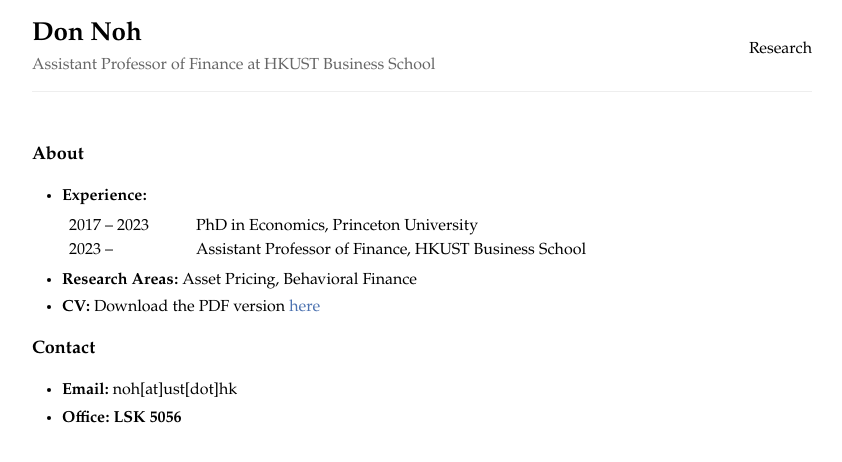
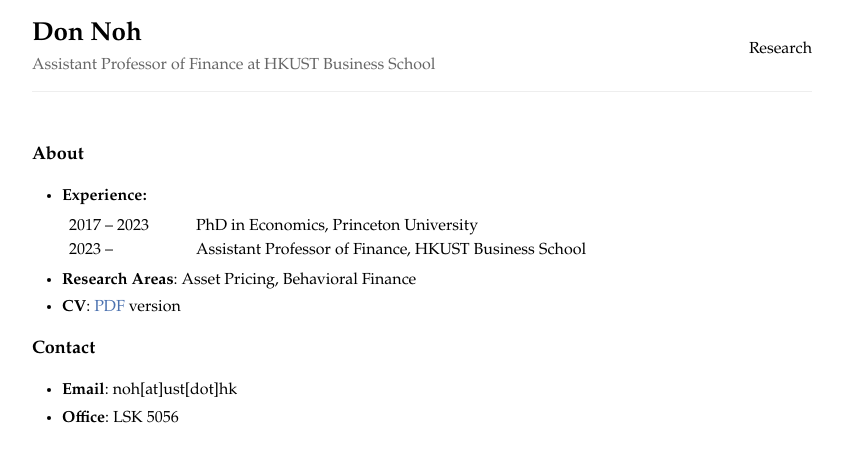
Before and after one commit to dondwnoh/dondwnoh.github.io, a Jekyll site: the page built from index.html, in a window 1280 px wide. Shown: the top 462 px of the page, without its empty margins (218-1060 px from the left). Built offline with Jekyll 4.4.1, drawn with Linux system fonts in a browser that asks for light colours.

Commit message:
Update index.html

```diff
--- a/index.html
+++ b/index.html
@@ -30,15 +30,15 @@
   </tr>
 </table>
 </li>
-<li><b>Research Areas:</b> Asset Pricing, Behavioral Finance</li>
-<li><b>CV:</b> Download the PDF version <a href="/documents/cv_donnoh_2023.pdf">here</a></li>
+<li><b>Research Areas</b>: Asset Pricing, Behavioral Finance</li>
+<li><b>CV</b>: <a href="/documents/cv_donnoh_2023.pdf">PDF</a> version</li>
 </ul>
 
 <h4>Contact</h4>
 
 <ul>
-<li><b>Email:</b> noh[at]ust[dot]hk</li>
-<li><b>Office: LSK 5056
+<li><b>Email</b>: noh[at]ust[dot]hk</li>
+<li><b>Office</b>: LSK 5056
 </ul>
 
 {% comment %}
```
